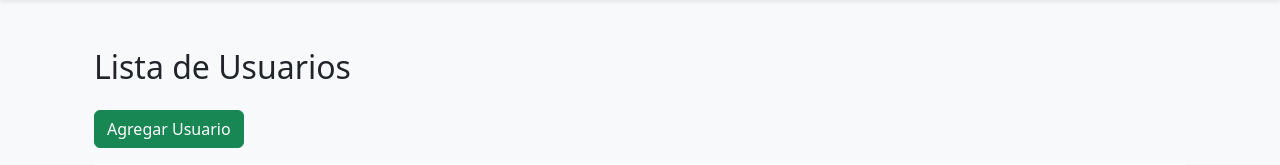
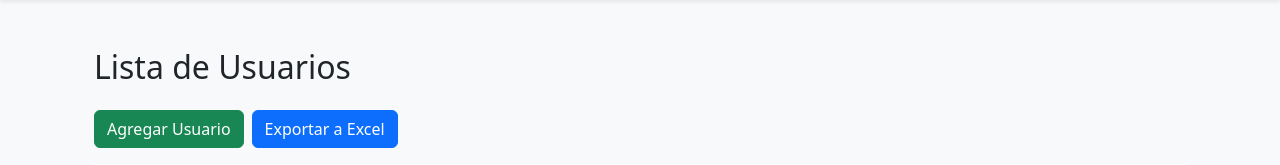
Before and after one commit to IINova1/Proyecto-LaForneria, a Django app: page /auth/listado/ in a window 1280 px wide. Shown: the part 56-221 px from the top of the page. Run offline with Django 5.2, Linux system fonts and the light colour scheme; the visitor is signed in with stand-in values (Sample User, id 1); data comes from the database, SQL or seed files in the repository; parts of the project's set-up code (start-up, migrations or seed data) failed here and were passed over; some libraries are stand-ins or nearby versions.

Commit message:
cambios finales

```diff
--- a/monitoreo/pedidos/views.py
+++ b/monitoreo/pedidos/views.py
@@ -11,7 +11,6 @@ from catalogo.models import Producto
 from django.http import HttpResponse
 import openpyxl
 from openpyxl.utils import get_column_letter
-
 
 # --------------------
 # Vistas de la Tienda (Públicas)
@@ -151,6 +150,7 @@ def realizar_pedido(request):
 
     request.session['carrito'] = {}
     messages.success(request, "¡Pedido realizado con éxito!")
+    # SweetAlert integrado al template via mensaje de Django
     return redirect('pedidos:pedido_exitoso')
 
 
--- a/monitoreo/usuarios/templates/usuarios/usuario_list.html
+++ b/monitoreo/usuarios/templates/usuarios/usuario_list.html
@@ -5,7 +5,14 @@
 {% block content %}
 <div class="container mt-5">
     <h2 class="mb-4">Lista de Usuarios</h2>
-    <a href="{% url 'usuarios:usuario_create' %}" class="btn btn-success mb-3">Agregar Usuario</a>
+
+    <div class="d-flex gap-2 mb-3">
+        <a href="{% url 'usuarios:usuario_create' %}" class="btn btn-success">Agregar Usuario</a>
+        <a href="{% url 'usuarios:exportar_usuarios_excel' %}" id="btn-exportar-excel" class="btn btn-primary">
+            Exportar a Excel
+        </a>
+    </div>
+
     <table class="table table-striped">
         <thead>
             <tr>
@@ -30,7 +37,7 @@
                             Eliminar
                         </button>
                     </form>
-                    </td>
+                </td>
             </tr>
             {% endfor %}
         </tbody>
@@ -44,14 +51,11 @@
 
 <script>
 document.addEventListener('DOMContentLoaded', function () {
-    // Este script es idéntico al de productos,
-    // funciona para cualquier formulario con la clase 'form-delete'
+    // --- Confirmación de eliminar ---
     const deleteForms = document.querySelectorAll('.form-delete');
-
     deleteForms.forEach(form => {
         form.addEventListener('submit', function (event) {
             event.preventDefault();
-
             Swal.fire({
                 title: '¿Estás seguro?',
                 text: "¡No podrás revertir esta acción!",
@@ -68,6 +72,25 @@ document.addEventListener('DOMContentLoaded', function () {
             });
         });
     });
+
+    // --- Alerta de exportar a Excel ---
+    const btnExport = document.getElementById("btn-exportar-excel");
+    if (btnExport) {
+        btnExport.addEventListener("click", (event) => {
+            event.preventDefault(); // evita redirección inmediata
+
+            Swal.fire({
+                title: "Generando archivo...",
+                text: "Por favor espera unos segundos mientras preparamos el Excel.",
+                icon: "info",
+                showConfirmButton: false,
+                timer: 2000,
+                didClose: () => {
+                    window.location.href = btnExport.href; // descarga tras el mensaje
+                }
+            });
+        });
+    }
 });
 </script>
 {% endblock %}
--- a/monitoreo/usuarios/views.py
+++ b/monitoreo/usuarios/views.py
@@ -1,5 +1,3 @@
-# Contenido COMPLETO para: Proyecto-LaForneria/monitoreo/usuarios/views.py
-
 from django.shortcuts import render, get_object_or_404, redirect
 from django.contrib.auth import login
 from django.contrib.auth.decorators import login_required
@@ -11,6 +9,11 @@ from .forms import (
     CustomRegisterForm, UserProfileForm, DireccionForm
 )
 from .models import Usuario, Direccion
+
+# --- IMPORTACIONES ADICIONALES PARA EXCEL Y HTTP ---
+from django.http import HttpResponse
+import openpyxl
+from openpyxl.utils import get_column_letter
 
 # --------------------
 # Vistas de Autenticación
@@ -79,14 +82,13 @@ def perfil(request):
         'user_form': user_form,
         'direccion_form': direccion_form
     }
-    # Renderiza la nueva plantilla que crearemos en el siguiente paso
+    # Renderiza la plantilla
     return render(request, 'usuarios/perfil.html', context)
 
 
 # ----------------------------------------
 # Vistas Protegidas (SOLO PARA ADMINS)
 # --- CRUD de Usuarios ---
-# (El resto de las vistas de admin (usuario_list, etc.) sigue igual)
 # ----------------------------------------
 
 @login_required
@@ -147,3 +149,45 @@ def usuario_delete(request, pk):
         return redirect('usuarios:usuario_list')
 
     return render(request, 'usuarios/usuario_confirm_delete.html', {'object': usuario})
+
+
+# -------------------------------
+# EXPORTAR USUARIOS A EXCEL (SOLO ADMIN)
+# -------------------------------
+@login_required
+def exportar_usuarios_excel(request):
+    if not request.user.is_staff:
+        messages.error(request, "No tienes permisos para exportar usuarios.")
+        return redirect('usuarios:usuario_list')
+
+    usuarios = Usuario.objects.all().order_by('id')
+
+    wb = openpyxl.Workbook()
+    ws = wb.active
+    ws.title = "Usuarios"
+
+    columnas = ["ID", "Nombre", "Apellido", "Email", "Run", "Fono", "Rol", "Dirección"]
+    for col_num, titulo in enumerate(columnas, 1):
+        c = ws.cell(row=1, column=col_num)
+        c.value = titulo
+        c.font = openpyxl.styles.Font(bold=True)
+
+    for row_num, usuario in enumerate(usuarios, 2):
+        ws.cell(row=row_num, column=1).value = usuario.id
+        ws.cell(row=row_num, column=2).value = usuario.first_name
+        ws.cell(row=row_num, column=3).value = usuario.last_name
+        ws.cell(row=row_num, column=4).value = usuario.email
+        ws.cell(row=row_num, column=5).value = usuario.run
+        ws.cell(row=row_num, column=6).value = usuario.fono
+        ws.cell(row=row_num, column=7).value = usuario.Roles.nombre if usuario.Roles else ""
+        ws.cell(row=row_num, column=8).value = f"{usuario.Direccion.calle} {usuario.Direccion.numero}" if usuario.Direccion else ""
+
+    for col_num in range(1, len(columnas) + 1):
+        ws.column_dimensions[get_column_letter(col_num)].width = 20
+
+    response = HttpResponse(
+        content_type='application/vnd.openxmlformats-officedocument.spreadsheetml.sheet'
+    )
+    response['Content-Disposition'] = 'attachment; filename="usuarios.xlsx"'
+    wb.save(response)
+    return response
```
Also changed, not shown: monitoreo/usuarios/migrations/0001_initial.py.
